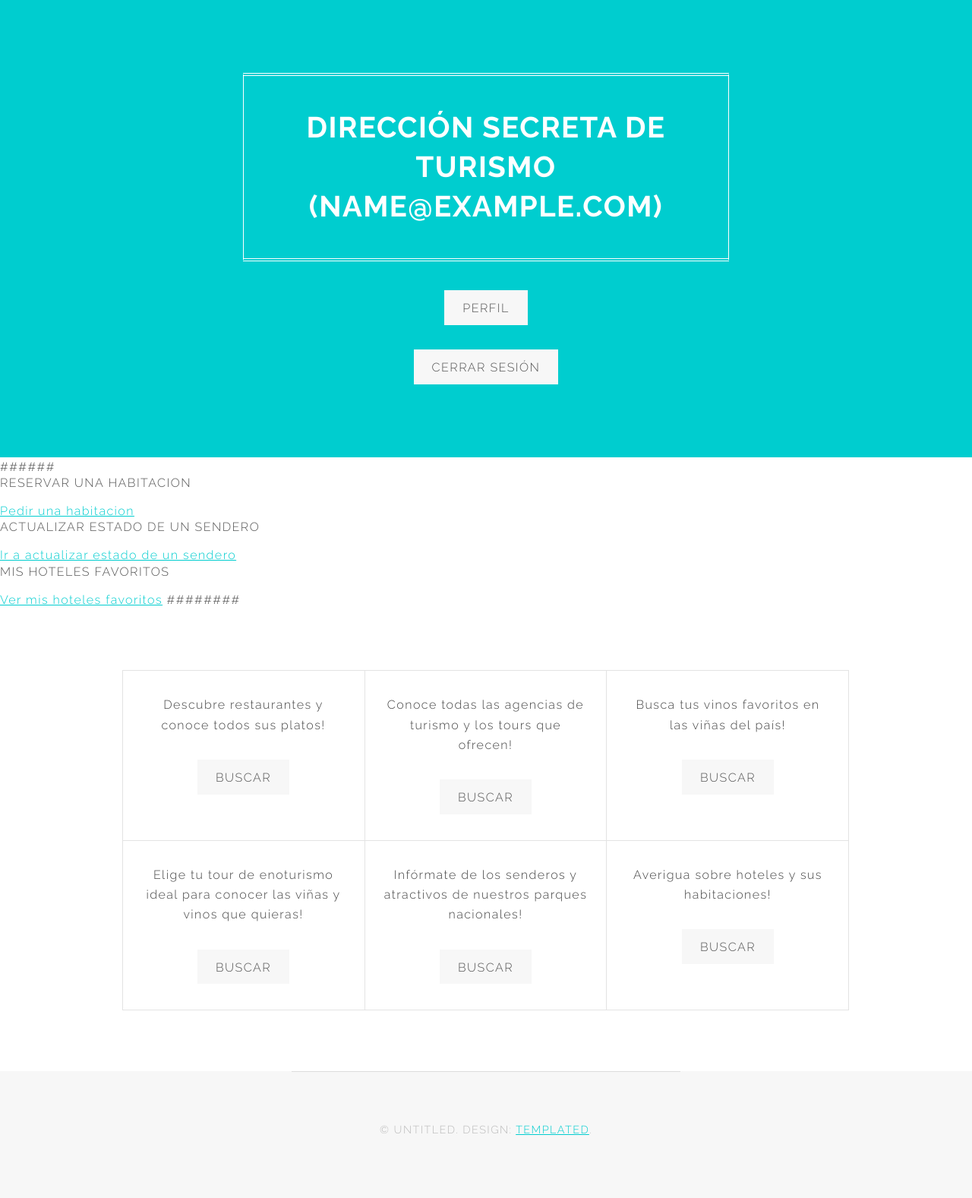
After one commit to mframos3/g48-IIC2413, a PHP site: page /views/main.php in a window 1280 px wide. The commit adds this page. Shown: the whole page at 76% size. Run offline with PHP 8.4, Linux system fonts and the light colour scheme; the visitor is signed in with stand-in values (Sample User, id 1).

Commit message:
:zap: Made Connections

```diff
--- a/app/index.html
+++ b/app/index.html
@@ -23,6 +23,10 @@
 			<h2><strong>Dirección Secreta de Turismo</strong>
 			<br/></h2>
 			<p>Grupo48</p>
+			<div class="inner">
+				<form action="views/login.php" method="post">
+					<input type="submit" value="Iniciar Sesión">
+				</form>
 		</section>
 
 		<!-- One -->
--- a/app/queries/show_reserves.php
+++ b/app/queries/show_reserves.php
@@ -8,7 +8,8 @@
 
 <?php require_once ("../config/conexion_grupo49.php"); $conexion=conectarBD();?>
 <?php
-$uid = 1; #Después poner el usuario actual aquí
+session_start();
+$uid = intval($_SESSION["current_user_id"]);
 $query = "SELECT R.fecha_inicio, R.fecha_fin, O.nombre_hotel, H.nombre_habitacion, H.precio
           FROM Habitaciones H, Reservas R, Hoteles O
           WHERE R.uid = $uid AND R.habid = H.habid AND H.hid = O.hid";
--- a/app/queries/show_trails.php
+++ b/app/queries/show_trails.php
@@ -8,7 +8,8 @@
 
 <?php require_once ("../config/conexion_grupo48.php"); $conexion=conectarBD();?>
 <?php
-$uid = 1; #Después poner el usuario actual aquí
+session_start();
+$uid = intval($_SESSION["current_user_id"]);
 $query = "SELECT R.fentrada, R.fsalida, P.pnombre, S.snombre, R.estado
           FROM Senderos S, Registros R, Parques P
           WHERE R.uid = $uid AND R.sid = S.sid AND S.pid = P.pid";
--- /dev/null
+++ b/app/views/main.php
@@ -0,0 +1,98 @@
+<?php include('../templates/header.html');   ?>
+	<body>
+		<!-- Banner -->
+		<section id="banner">
+			<h2><strong>Dirección Secreta de Turismo
+								<?php session_start();
+								$current_mail = $_SESSION['current_user_mail'];
+                echo "(".$current_mail.")"; ?> </strong>
+			<br/></h2>
+            <div class="inner">
+				<form action="profile.php" method="post">
+					<input type="submit" value="Perfil">
+				</form>
+			<div class="inner">
+				<form action="logout.php" method="post">
+					<input type="submit" value="Cerrar Sesión">
+				</form>
+        </section>
+######
+<h1>Reservar una habitacion</h1>
+
+
+
+<?php
+
+?>
+<a href="views/reserve_room.php"> Pedir una habitacion</a>
+
+<h1>Actualizar estado de un sendero</h1>
+
+
+<a href="views/update_state_path.php">Ir a actualizar estado de un sendero</a>
+
+
+
+<h1>Mis hoteles favoritos</h1>
+
+
+<a href="views/favourites_restaurants.php">Ver mis hoteles favoritos</a>
+########
+		<!-- One -->
+		<section id="one" class="wrapper special">
+			<div class="inner">
+				<div class="features">
+					<div class="feature">
+						<p>Descubre restaurantes y conoce todos sus platos!</p>
+						<form action="queries/show_restaurants.php" method="post">
+							<input type="submit" value="Buscar">
+						</form>
+					</div>
+					<div class="feature">
+						<p>Conoce todas las agencias de turismo y los tours que ofrecen!</p>
+						<form action="queries/show_agencies.php" method="post">
+							<input type="submit" value="Buscar">
+						</form>
+					</div>
+					<div class="feature">
+							<p>Busca tus vinos favoritos en las viñas del país!</p>
+							<form action="queries/show_vineyards.php" method="post">
+								<input type="submit" value="Buscar">
+							</form>
+						</div>
+					<div class="feature">
+						<p>Elige tu tour de enoturismo ideal para conocer las viñas y vinos que quieras!</p>
+						<form action="queries/show_enotours.php" method="post">
+							<input type="submit" value="Buscar">
+						</form>
+					</div>
+					<div class="feature">
+							<p>Infórmate de los senderos y atractivos de nuestros parques nacionales!</p>
+							<form action="queries/show_parks.php" method="post">
+								<input type="submit" value="Buscar">
+							</form>
+						</div>
+					<div class="feature">
+						<p>Averigua sobre hoteles y sus habitaciones!</p>
+						<form action="queries/show_hotels.php" method="post">
+							<input type="submit" value="Buscar">
+						</form>
+					</div>
+				</div>
+			</div>
+        </section>
+
+		<!-- Footer -->
+			<footer id="footer">
+				<div class="copyright">
+					&copy; Untitled. Design: <a href="http://templated.co/">TEMPLATED</a>.
+				</div>
+			</footer>
+
+		<!-- Scripts -->
+			<script src="assets/js/jquery.min.js"></script>
+			<script src="assets/js/skel.min.js"></script>
+			<script src="assets/js/util.js"></script>
+			<!--[if lte IE 8]><script src="assets/js/ie/respond.min.js"></script><![endif]-->
+			<script src="assets/js/main.js"></script>
+	</body>
```
Also changed, not shown: app/login.php (deleted, +0 -14 lines), app/main.php (deleted, +0 -21 lines), app/queries/get_data.php (+22 -11 lines), app/queries/get_restaurants.php (+40 -27 lines), app/views/login.php (added, +25 -0 lines), app/views/profile.php (+15 -6 lines), app/views/logout.php (added).
